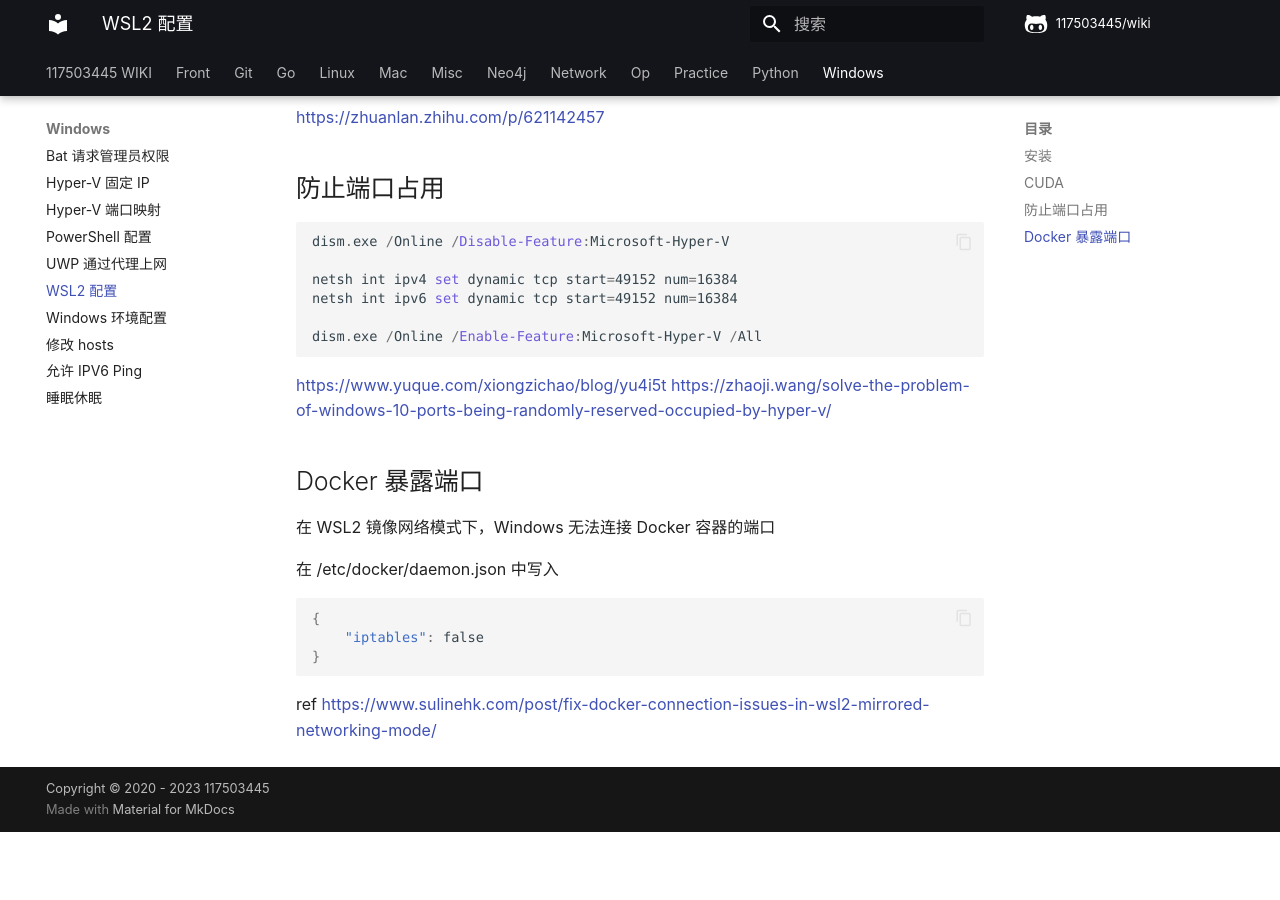
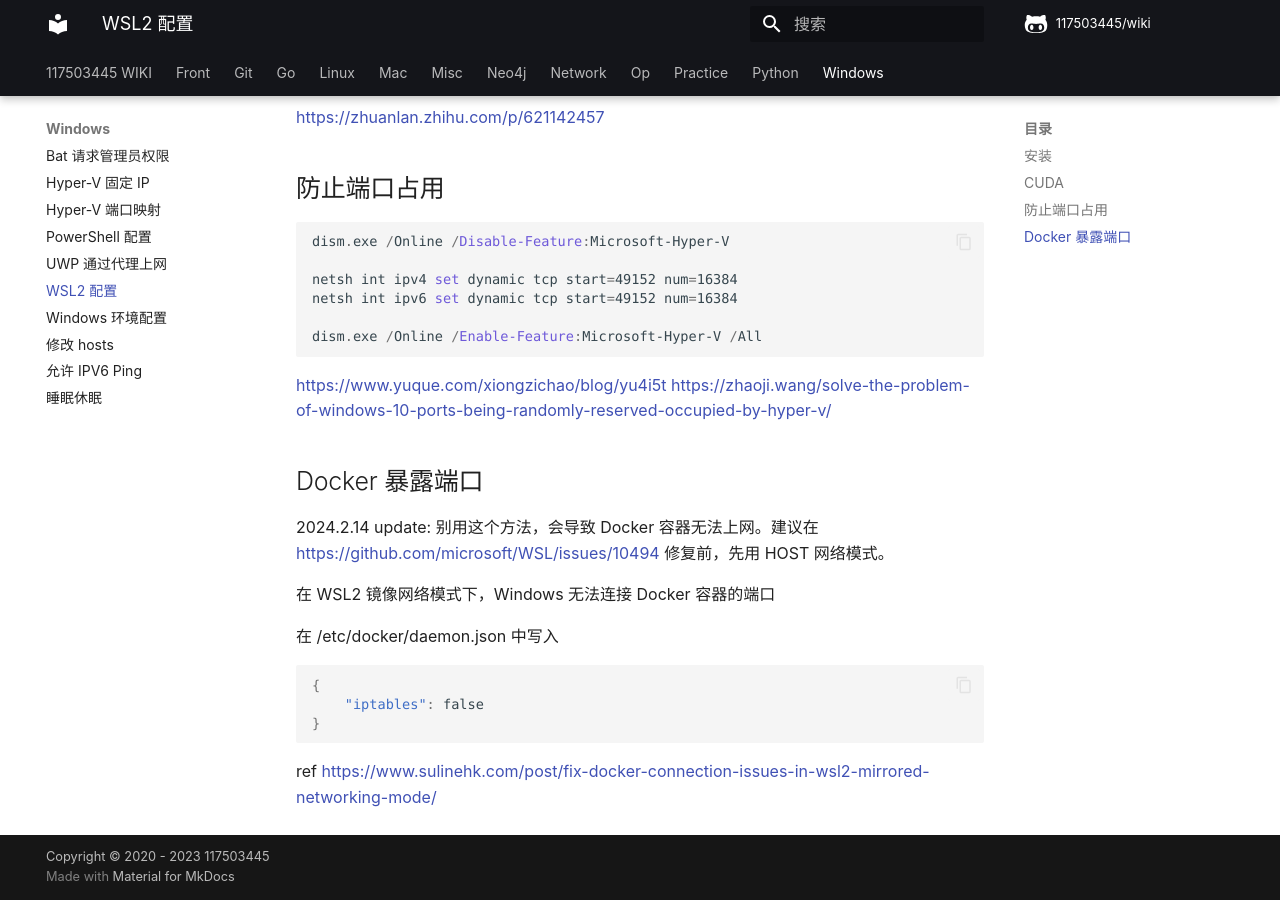
Before and after one commit to 117503445/wiki, an MkDocs documentation site: the page built from docs/windows/WSL2 配置.md, in a window 1280 px wide and 900 px high, scrolled down 1355 px. Built offline with MkDocs 1.6.1 and Material for MkDocs 9.7.7, drawn with Linux system fonts in a browser that asks for light colours; some web fonts are replaced; comment, search, counter and statistics services are not loaded; before the commit the page ends 2187 px from its top, so only the background shows below that.

Commit message:
Docker 暴露端口
Signed-off-by: 117503445 <t117503445@gmail.com>

```diff
--- a/docs/windows/WSL2 配置.md
+++ b/docs/windows/WSL2 配置.md
@@ -83,6 +83,8 @@ dism.exe /Online /Enable-Feature:Microsoft-Hyper-V /All
 
 ## Docker 暴露端口
 
+2024.2.14 update: 别用这个方法，会导致 Docker 容器无法上网。建议在 <https://github.com/microsoft/WSL/issues/10494> 修复前，先用 HOST 网络模式。
+
 在 WSL2 镜像网络模式下，Windows 无法连接 Docker 容器的端口
 
 在 /etc/docker/daemon.json 中写入
```
